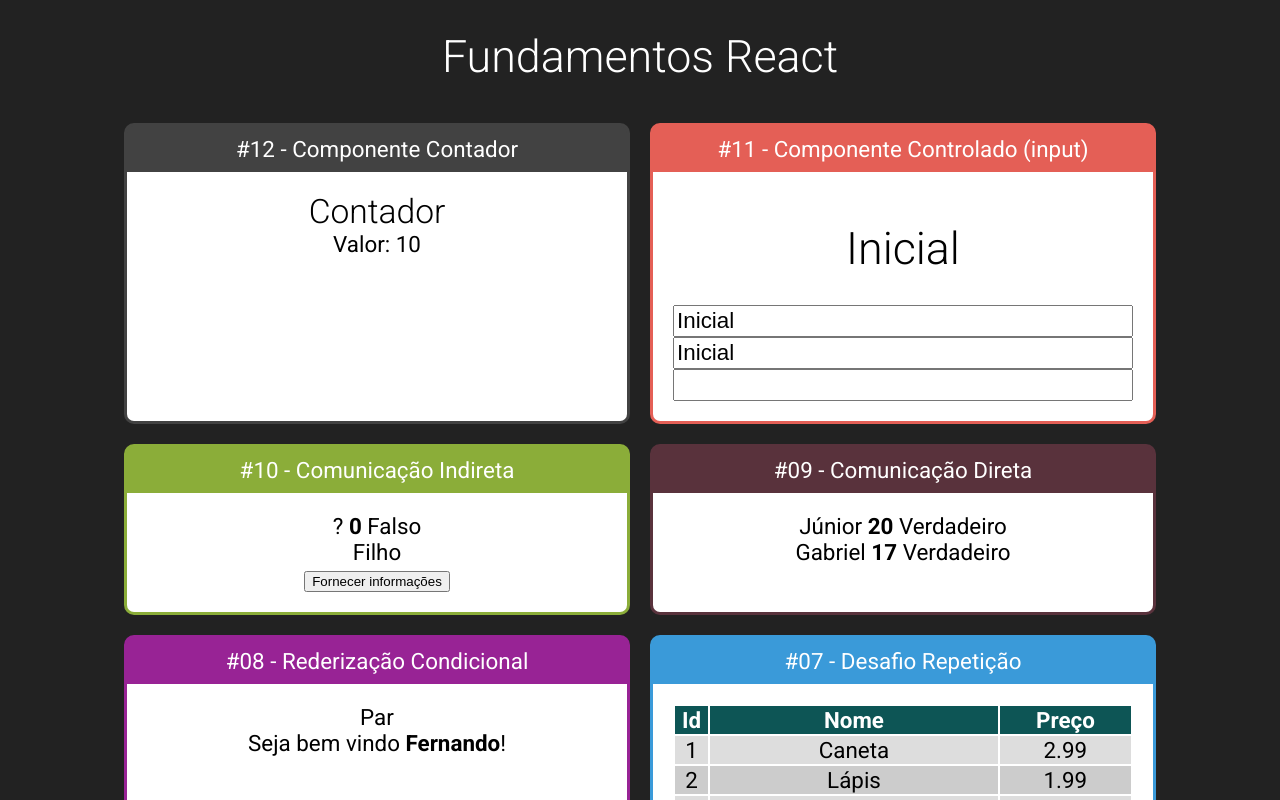
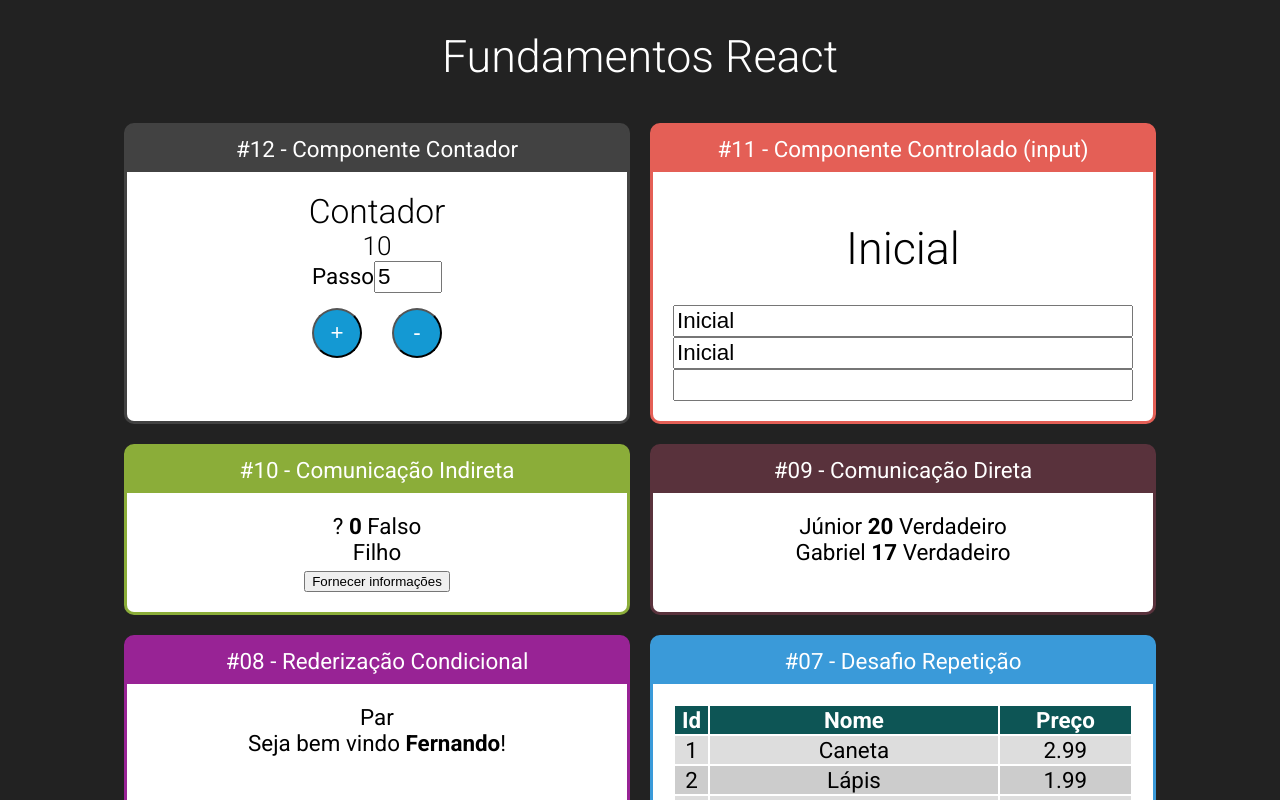
Before and after one commit to leandro-barros/fundamentals-react, a React (Create React App) app: page / in a window 1280 px wide. Shown: the top 800 px of the page. Built offline with nearby package versions, Linux system fonts and the light colour scheme.

Commit message:
Example component class

```diff
--- a/src/App.jsx
+++ b/src/App.jsx
@@ -34,7 +34,7 @@
 
             <div className="cards">
                 <Card title="#12 - Componente Contador" color="#424242">
-                    <Contador numero={10}/>
+                    <Contador numeroInicial={10}/>
                 </Card>
 
                 <Card title="#11 - Componente Controlado (input)" color="#E45F56">
--- /dev/null
+++ b/src/components/contador/Contador.css
@@ -0,0 +1,14 @@
+.Contador input {
+    font-size: 1.4rem;
+    width: 60px;
+}
+
+.Contador button {
+    margin: 15px;
+    height: 50px;
+    width: 50px;
+    border-radius: 50%;
+    background-color: #1499D3;
+    color: #ffff;
+    font-size: 1.4rem;
+}
--- a/src/components/contador/Contador.jsx
+++ b/src/components/contador/Contador.jsx
@@ -1,12 +1,46 @@
 import React from 'react';
 
+import './Contador.css'
+
 class Contador extends React.Component {
+    state = {
+        numero: this.props.numeroInicial || 0,
+        passo: this.props.passoInicial || 5
+    }
+
+    inc = () => {
+        this.setState({
+            numero: this.state.numero + this.state.passo
+        })
+    }
+
+    dec = () => {
+        this.setState({
+            numero: this.state.numero - this.state.passo
+        })
+    }
+
+    setPasso = (e) => {
+        this.setState({
+            passo: +e.target.value
+        })
+    }
 
     render() {
         return (
-            <div>
+            <div className="Contador">
                 <h2>Contador</h2>
-                <div>Valor: {this.props.numero}</div>
+                <h3> {this.state.numero}</h3>
+                <div>
+                    <label htmlFor="passoInput">Passo</label>
+                    <input
+                        id="passoInput"
+                        type="number"
+                        value={this.state.passo}
+                        onChange={this.setPasso} />
+                </div>
+                <button onClick={this.inc}>+</button>
+                <button onClick={this.dec}>-</button>
             </div>
         )
     }
```
